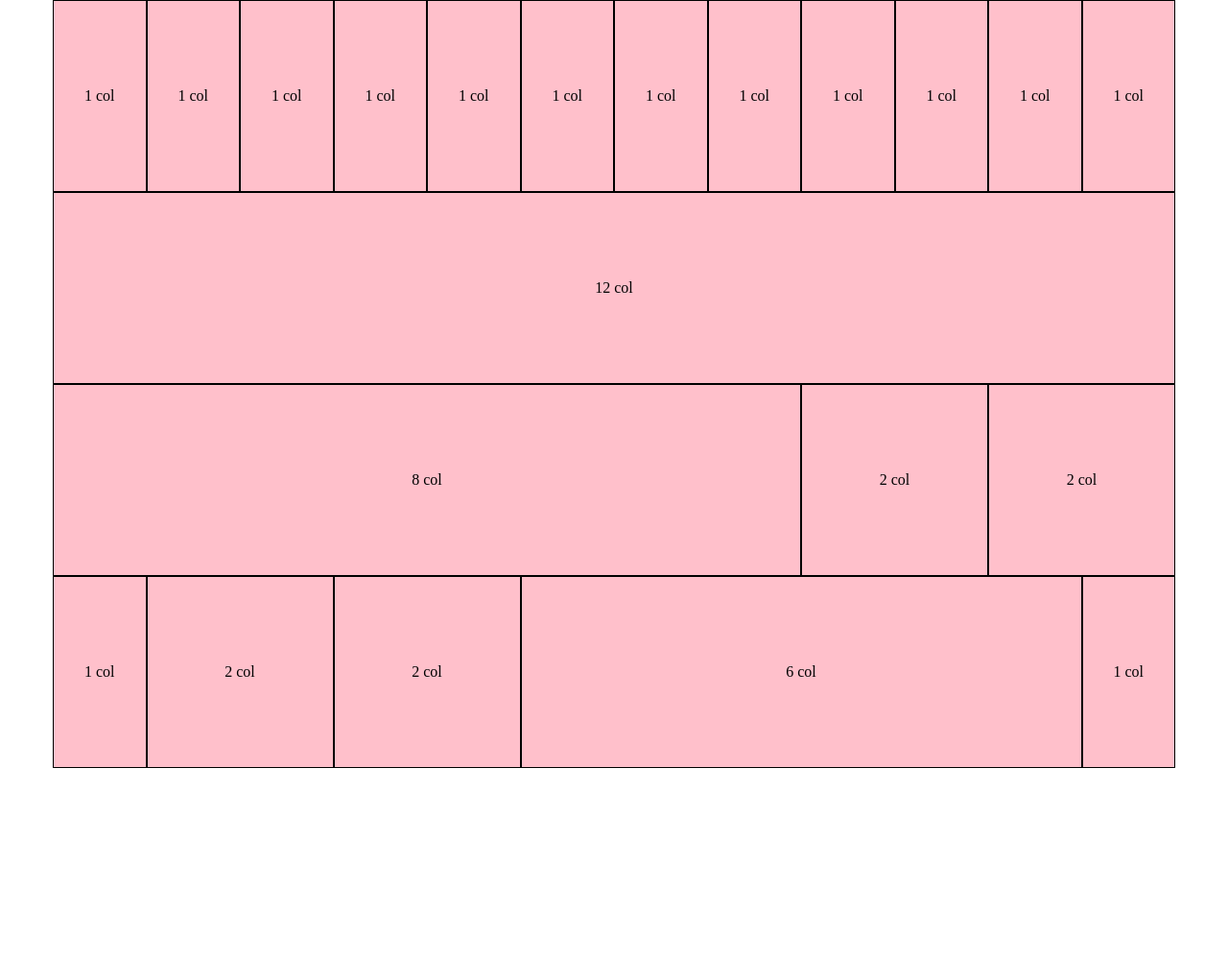
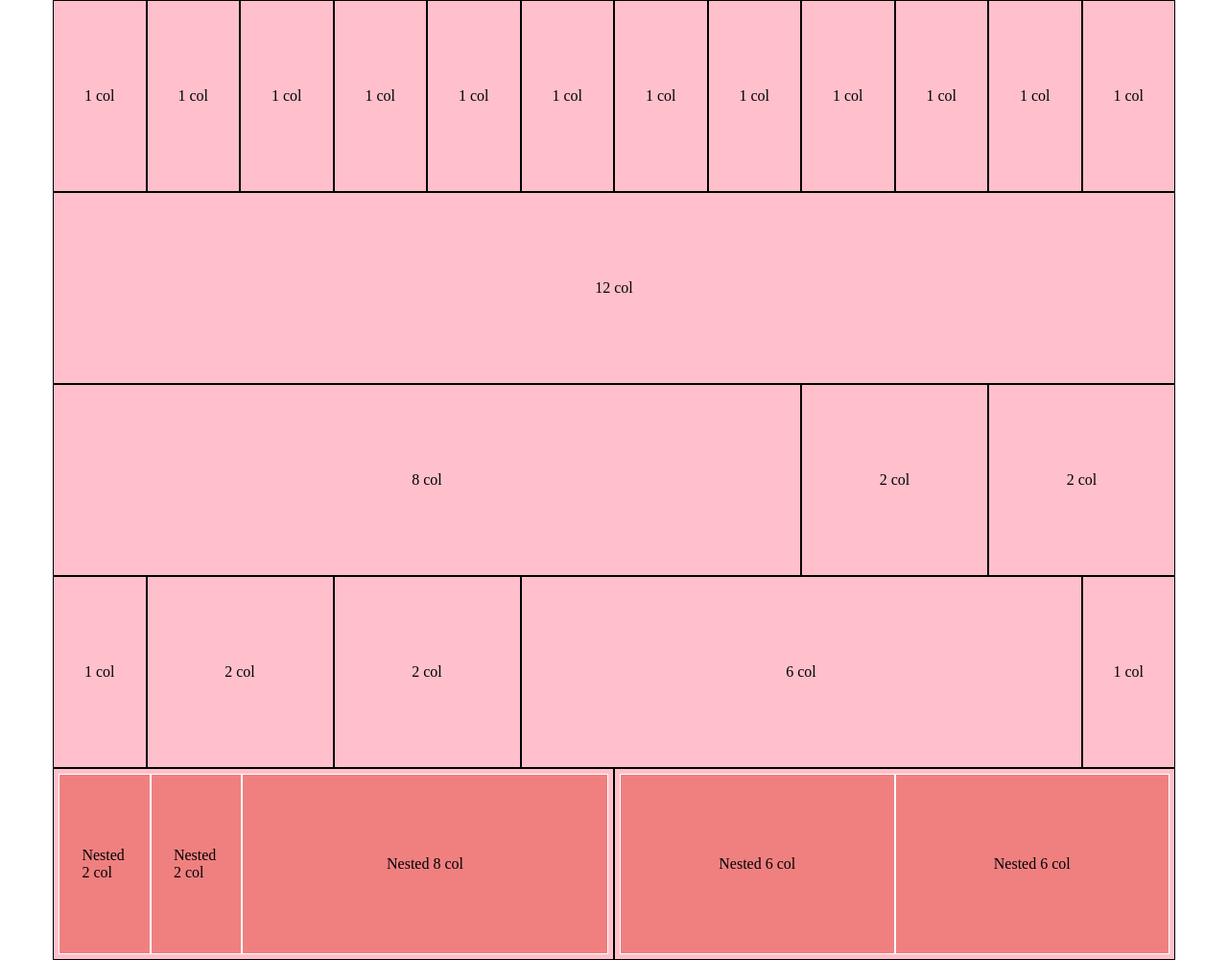
Before and after one commit to TommasoAgo/html-css-12bool, a plain HTML site: page index.html in a window 1280 px wide. Shown: the whole page at 96% size. Before the commit the page ends 800 px from the top, so only its background shows below. Drawn offline with Linux system fonts and the light colour scheme.

Commit message:
Terminato debug

```diff
--- a/css/12bool.css
+++ b/css/12bool.css
@@ -15,6 +15,7 @@
     background-color: pink;
     border: 1px solid black;
     position: relative;
+    padding: 5px;
 }
 
 .debug [class*="col-"] span {
@@ -22,6 +23,17 @@
     left: 50%;
     top: 50%;
     transform: translate(-50%, -50%);
+}
+
+.debug .container > [class*="col-"] .container {
+    height: 100%;
+    width: 100%;
+}
+
+.debug .container > [class*="col-"] .container [class*="col-"] {
+    background-color: lightcoral;
+    border: 1px solid white;
+    height: 100%;
 }
 
 /* FRAMEWORK */
--- a/index.html
+++ b/index.html
@@ -48,6 +48,21 @@
     </div>
 
     <!-- ROW 5 -->
+    <div class="container">
+        <div class="col-6">
+            <div class="container">
+                <div class="col-2"><span>Nested 2 col</span></div>
+                <div class="col-2"><span>Nested 2 col</span></div>
+                <div class="col-8"><span>Nested 8 col</span></div>
+            </div>
+        </div>
+        <div class="col-6">
+            <div class="container">
+                <div class="col-6"><span>Nested 6 col</span></div>
+                <div class="col-6"><span>Nested 6 col</span></div>
+            </div>
+        </div>
+    </div>
 
 </body>
 </html>
```
